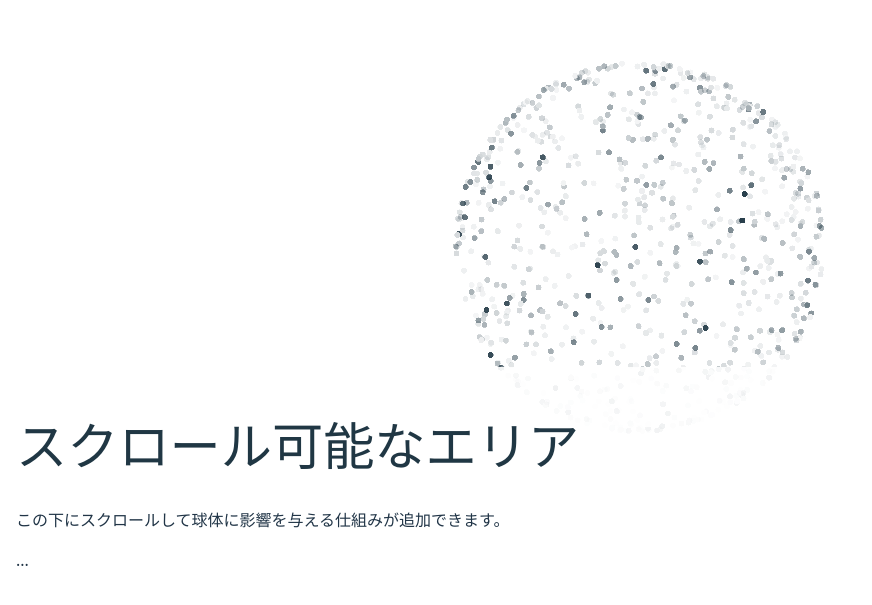
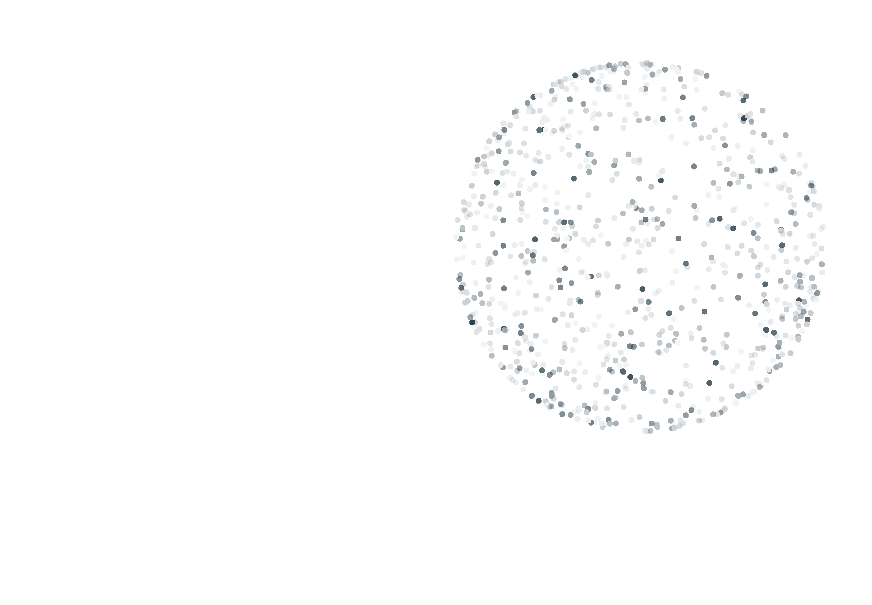
Before and after one commit to NAKANA0/particle-sphere-app-v2, a React (Vite) app: page / in a window 1280 px wide. Shown: the part 153-758 px from the top of the page, without its empty margins (0-872 px from the left). Built offline with nearby package versions, Linux system fonts and the light colour scheme.

Commit message:
スクロール調整2

```diff
--- a/src/App.jsx
+++ b/src/App.jsx
@@ -209,41 +209,29 @@ useEffect(() => {
 
 export default function App() {
   return (
-    <div style={{ position: 'relative', width: '100vw', height: '100vh', overflow: 'hidden' }}>
-      {/* 全画面 Canvas */}
+    <div style={{ width: '100vw', minHeight: '200vh', position: 'relative' }}>
+      {/* 背景Canvas：全画面に固定、背面表示 */}
       <Canvas
         camera={{ position: [0, 0, 6], fov: 75 }}
         gl={{ alpha: true }}
         style={{
-          position: 'absolute',
+          position: 'fixed',
           top: 0,
           left: 0,
           width: '100vw',
           height: '100vh',
           zIndex: 0,
+          pointerEvents: 'auto', // 粒子を操作できる
         }}
       >
         <ParticleSphere />
         <OrbitControls enableZoom={false} />
       </Canvas>
 
-      {/* 画面下35%のスクロール可能エリア */}
-      <div
-        style={{
-          position: 'absolute',
-          bottom: 0,
-          width: '100%',
-          height: '35vh',
-          overflowY: 'scroll',
-          background: 'rgba(255, 255, 255, 0.9)',
-          zIndex: 1,
-        }}
-      >
-        <div style={{ padding: '1rem', minHeight: '200vh' }}>
-          <h1 style={{ color: '#203744' }}>スクロール可能なエリア</h1>
-          <p>この下にスクロールして球体に影響を与える仕組みが追加できます。</p>
-          <p>...</p>
-        </div>
+      {/* スクロールコンテンツ本体 */}
+      <div style={{ position: 'relative', zIndex: 1 }}>
+        {/* この中は空でOK、スクロール可能な空間を作るだけ */}
+        <div style={{ height: '200vh' }}></div>
       </div>
     </div>
   );
```
